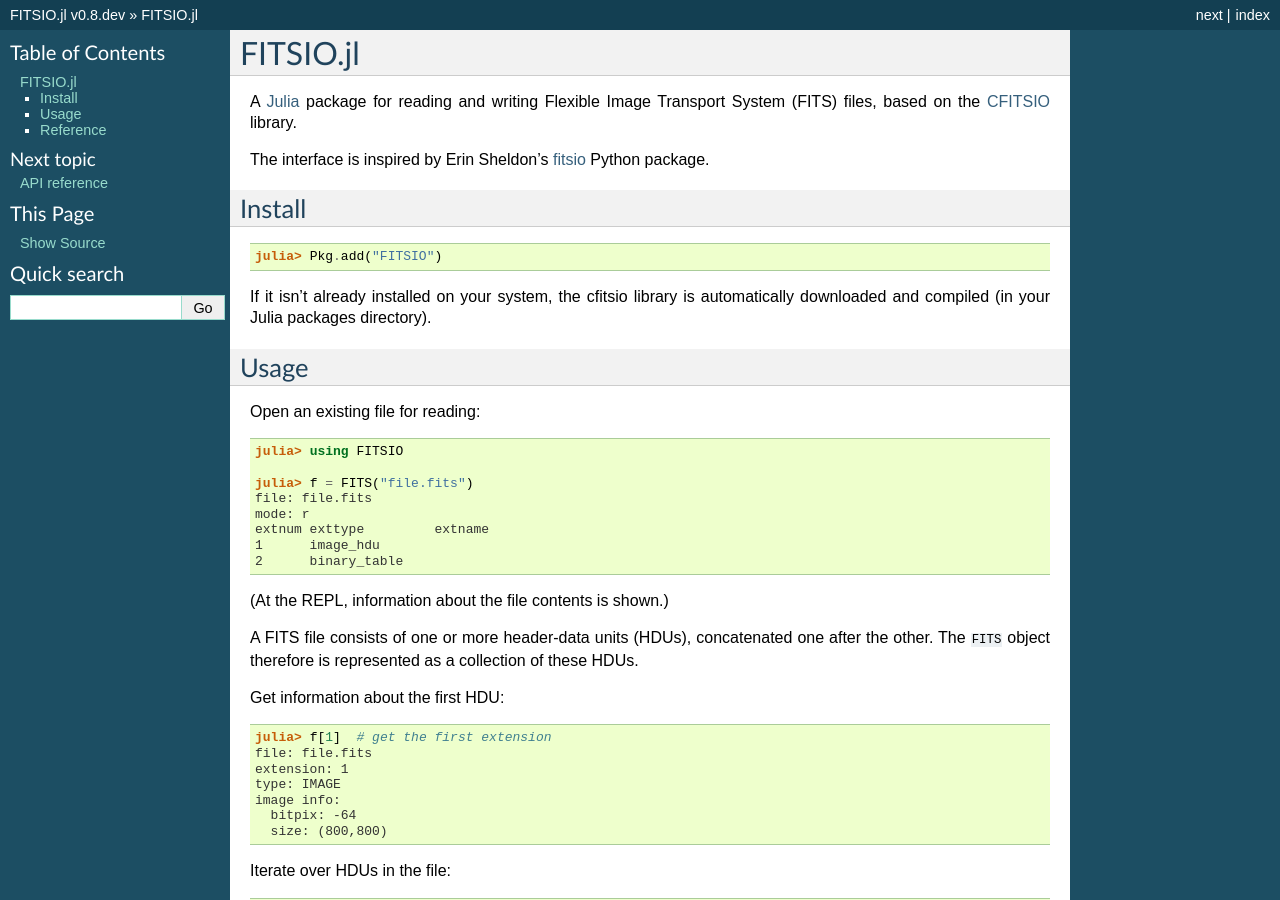
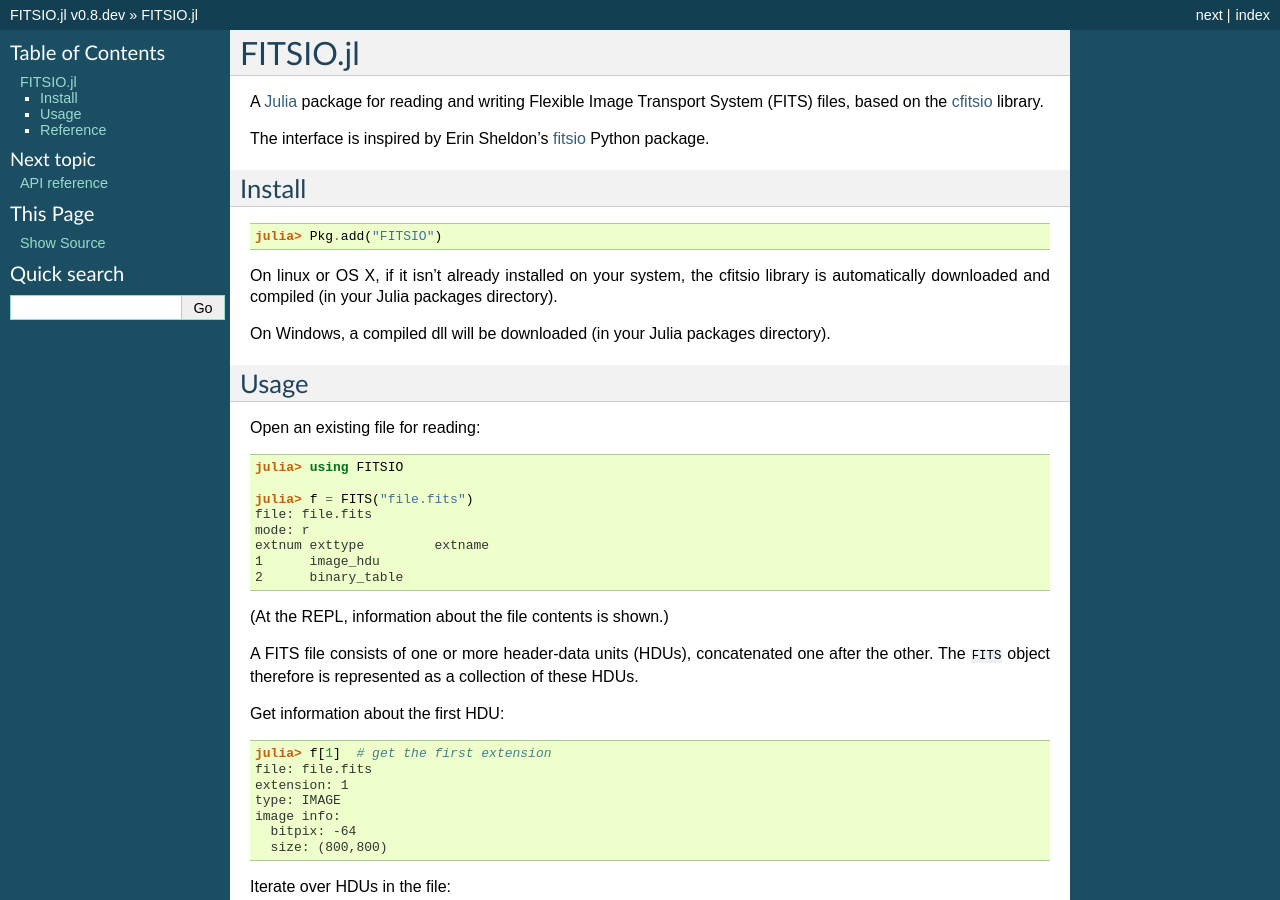
Before and after one commit to JuliaAstro/FITSIO.jl, a Sphinx documentation site: the page built from doc/index.rst, in a window 1280 px wide and 900 px high. Built offline with Sphinx 7.4.7, drawn with Linux system fonts in a browser that asks for light colours.

```diff
--- a/doc/index.rst
+++ b/doc/index.rst
@@ -3,12 +3,12 @@ FITSIO.jl
 =========
 
 A Julia_ package for reading and writing Flexible Image Transport
-System (FITS) files, based on the CFITSIO_ library.
+System (FITS) files, based on the cfitsio_ library.
 
 The interface is inspired by Erin Sheldon's fitsio_ Python package.
 
 .. _Julia: http://julialang.org
-.. _CFITSIO: http://heasarc.gsfc.nasa.gov/fitsio/
+.. _cfitsio: http://heasarc.gsfc.nasa.gov/fitsio/
 .. _fitsio: https://github.com/esheldon/fitsio
 
 Install
@@ -18,9 +18,12 @@ Install
 
     julia> Pkg.add("FITSIO")
 
-If it isn't already installed on your system, the cfitsio library is
-automatically downloaded and compiled (in your Julia packages directory).
+On linux or OS X, if it isn't already installed on your system,
+the cfitsio library is automatically downloaded and compiled
+(in your Julia packages directory).
 
+On Windows, a compiled dll will be downloaded (in your Julia
+packages directory).
 
 Usage
 -----
```
Also changed, not shown: README.md (+4 -4 lines).
